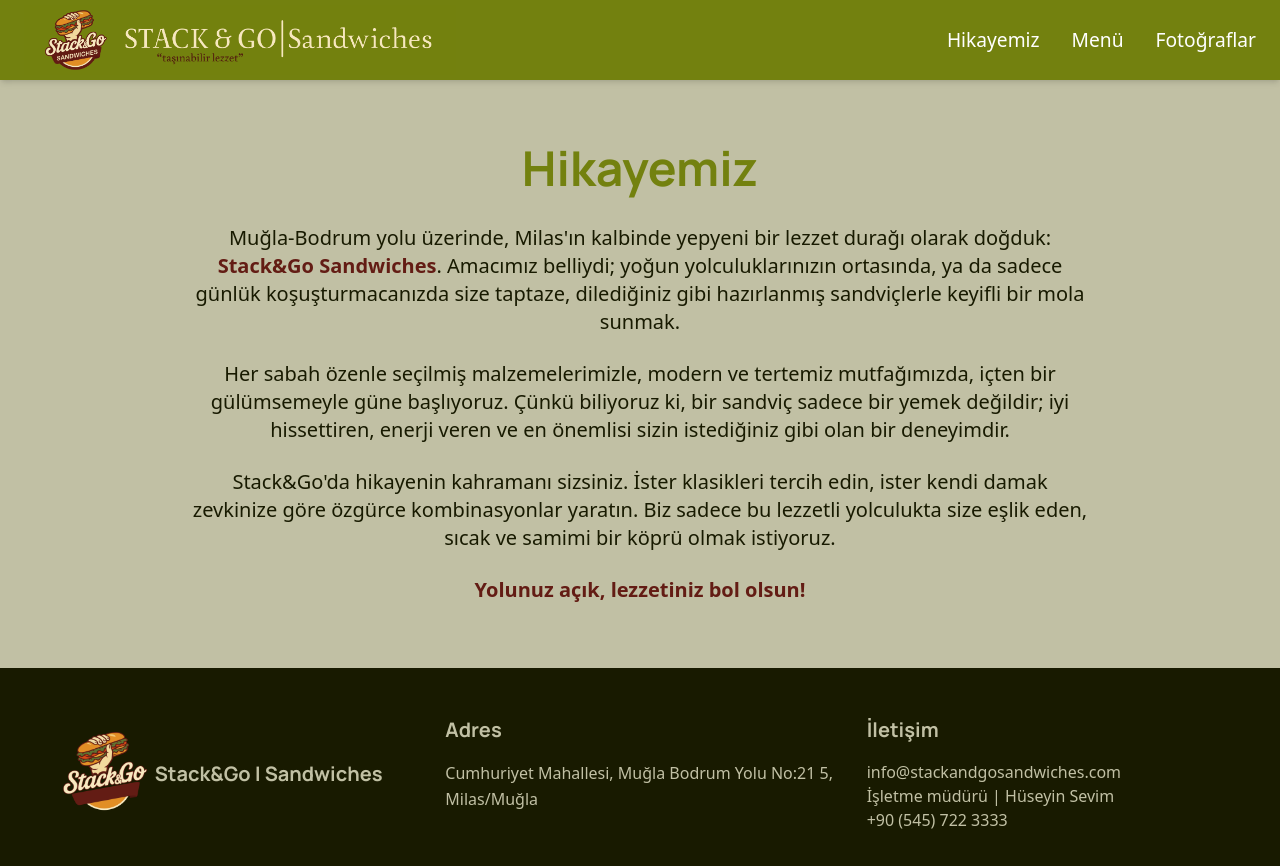
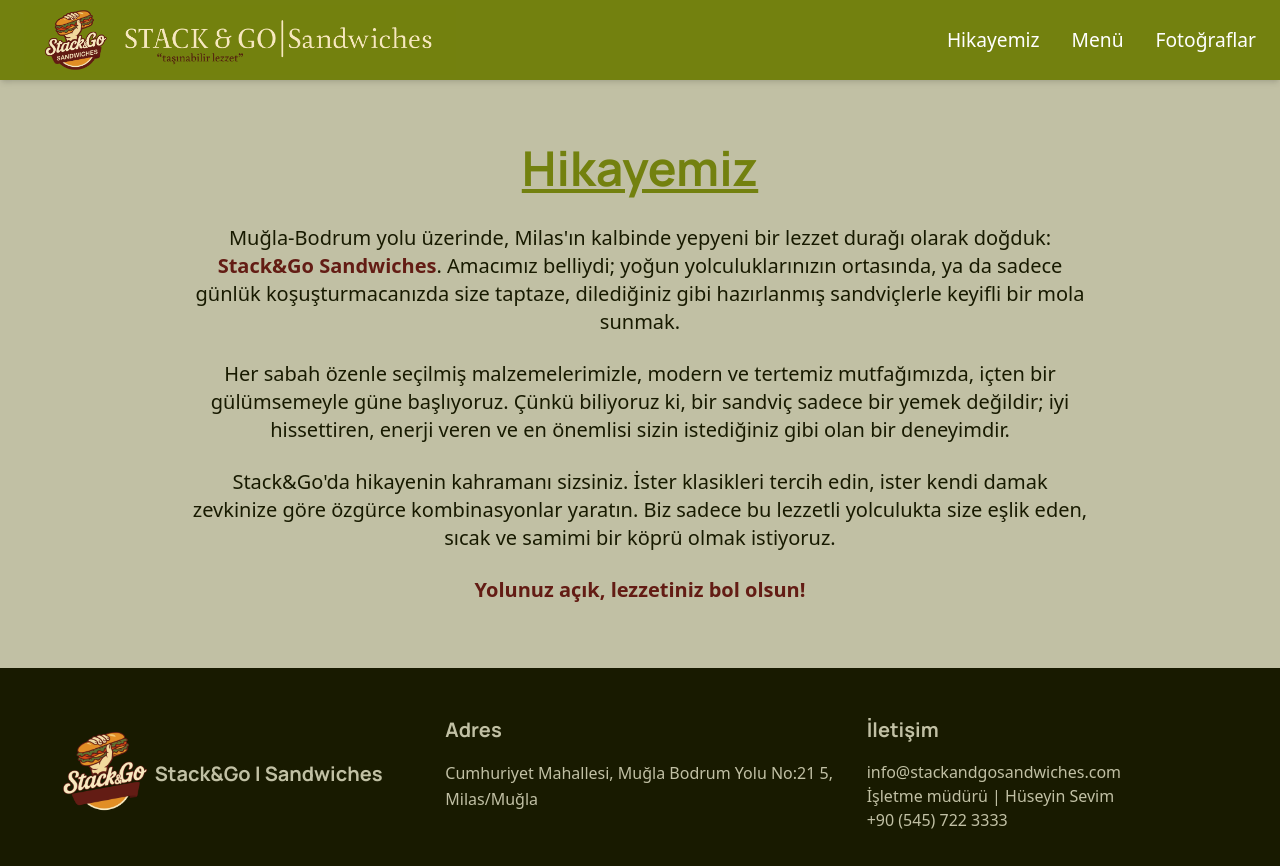
Before and after one commit to Dogusan-Group/stackandgosandwiches, a plain HTML site: page pages/about.html in a window 1280 px wide. Drawn offline with nearby package versions, Linux system fonts and the light colour scheme.

Commit message:
underlines

```diff
--- a/pages/about.html
+++ b/pages/about.html
@@ -56,7 +56,7 @@
 
             <section class="content-section py-16 px-4 md:px-8" style="background-color: var(--color-light-gray);">
                 <div class="max-w-4xl mx-auto text-center">
-                    <h2 class="text-4xl md:text-5xl font-bold mb-8" style="color: var(--color-primary-dark);">Hikayemiz</h2>
+                    <h2 class="text-4xl md:text-5xl font-bold mb-8" style="color: var(--color-primary-dark); text-decoration: underline;">Hikayemiz</h2>
                     <p class="text-lg md:text-xl leading-relaxed mb-6" style="color: var(--color-darkest);">
                         Muğla-Bodrum yolu üzerinde, Milas'ın kalbinde yepyeni bir lezzet durağı olarak doğduk: <strong
                             style="color: var(--color-accent-red);">Stack&Go Sandwiches</strong>. Amacımız belliydi; yoğun
```
Also changed, not shown: pages/menu.html (+1 -1 lines), 1 other file.
